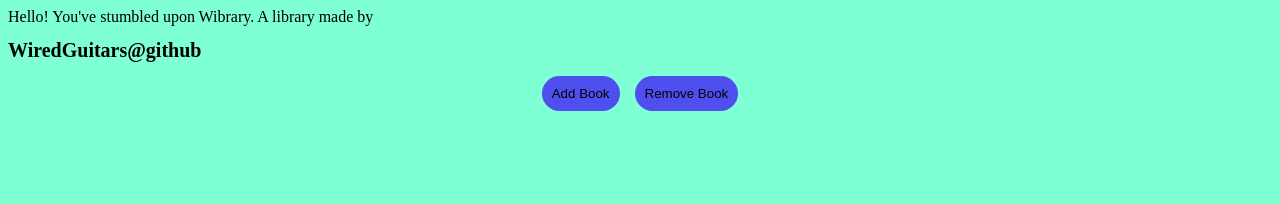
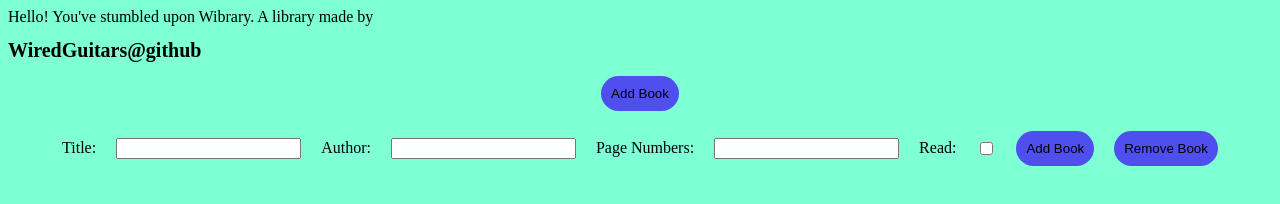
Before and after one commit to WiredGuitars/odin-library, a plain HTML site: page index.html in a window 1280 px wide. Both pictures are taken after a click on the button "Add Book". Drawn offline with Linux system fonts and the light colour scheme.

Commit message:
add book button functionality

```diff
--- a/index.html
+++ b/index.html
@@ -5,7 +5,6 @@
     <meta http-equiv="X-UA-Compatible" content="IE=edge" />
     <meta name="viewport" content="width=device-width, initial-scale=1.0" />
     <link rel="stylesheet" href="styles.css" />
-    <script src="script.js"></script>
     <title>Library</title>
   </head>
   <body>
@@ -15,7 +14,7 @@
     </div>
     <div class="main-buttons">
       <button class="add-book">Add Book</button>
-      <button class="remove-book">Remove Book</button>
     </div>
+    <script src="script.js"></script>
   </body>
 </html>
--- a/script.js
+++ b/script.js
@@ -5,5 +5,48 @@ function Book(title, author, pageNum, readStatus){
   this.author = author
   this.pageNum = parseInt(pageNum)
   this.readStatus = readStatus
+}
+const addButton = document.querySelector(".add-book")
 
-}
+addButton.addEventListener('click', () => {
+  const form = document.createElement('form');
+  form.classList.add('book-form');
+
+  form.innerHTML = `
+    <label for="title">Title:</label>
+    <input type="text" id="title" required>
+    <label for="author">Author:</label>
+    <input type="text" id="author" required>
+    <label for="pageNum">Page Numbers:</label>
+    <input type="number" id="pageNum" required>
+    <label for="readStatus">Read:</label>
+    <input type="checkbox" id="readStatus">
+    <button type="submit">Add Book</button>
+    <button type="submit">Remove Book</button>
+  `;
+
+  document.body.appendChild(form);
+
+  form.addEventListener('submit', (e) => {
+    e.preventDefault();
+
+    const titleInput = document.getElementById('title');
+    const authorInput = document.getElementById('author');
+    const pageNumInput = document.getElementById('pageNum');
+    const readStatusInput = document.getElementById('readStatus');
+
+    const title = titleInput.value;
+    const author = authorInput.value;
+    const pageNum = pageNumInput.value;
+    const readStatus = readStatusInput.checked;
+
+    const newBook = new Book(title, author, pageNum, readStatus);
+
+    myLibrary.push(newBook);
+
+    displayBooks();
+
+    // Remove the form after adding the book
+    form.remove();
+  });
+});
--- a/styles.css
+++ b/styles.css
@@ -17,3 +17,13 @@ button {
   padding: 10px;
   border-radius: 20px;
 }
+.book-form{
+  display: flex;
+  justify-content: center;
+  margin-top: 20px;
+  gap: 20px;
+  align-items: center;
+}
+.button-form{
+  gap: 20px;
+}
```
